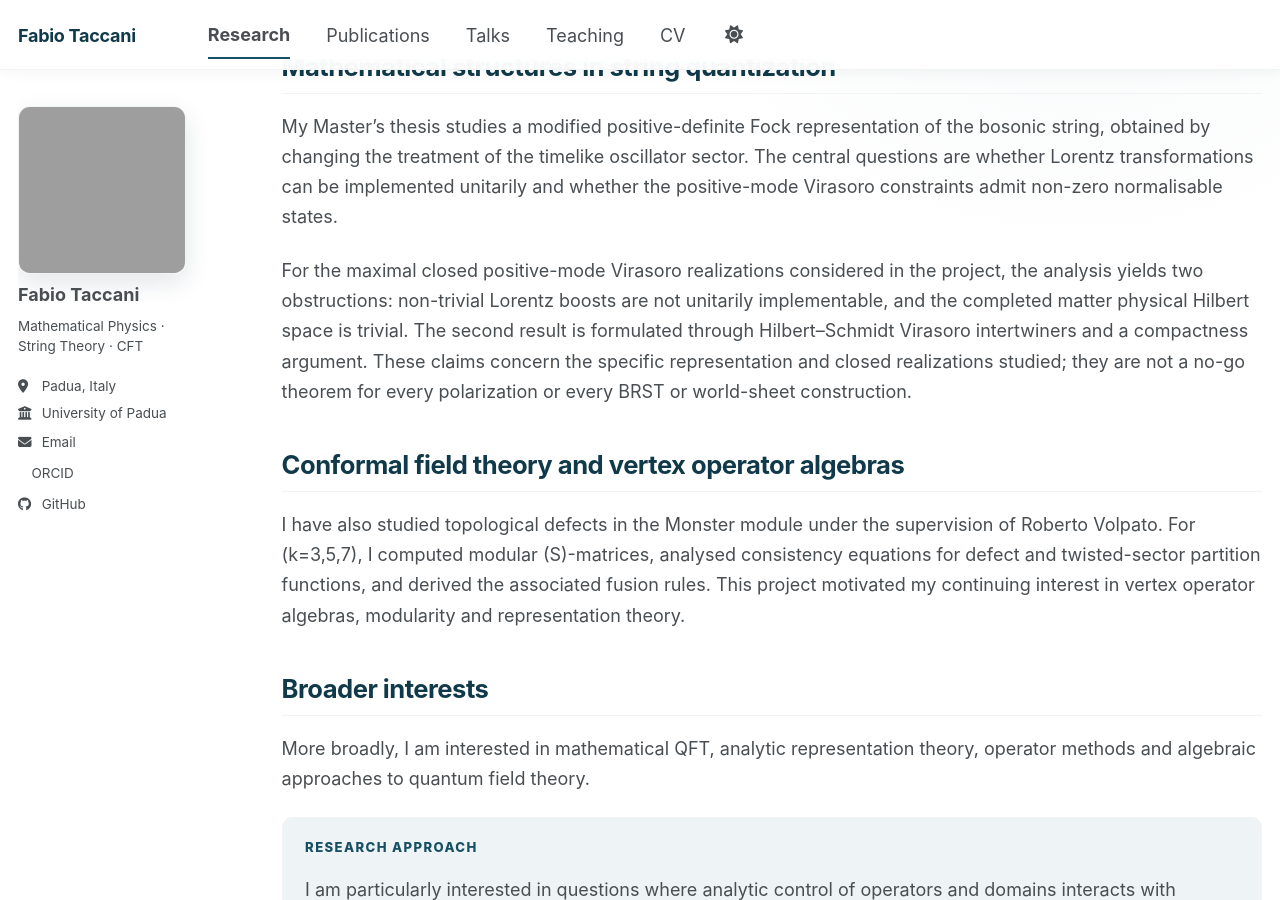
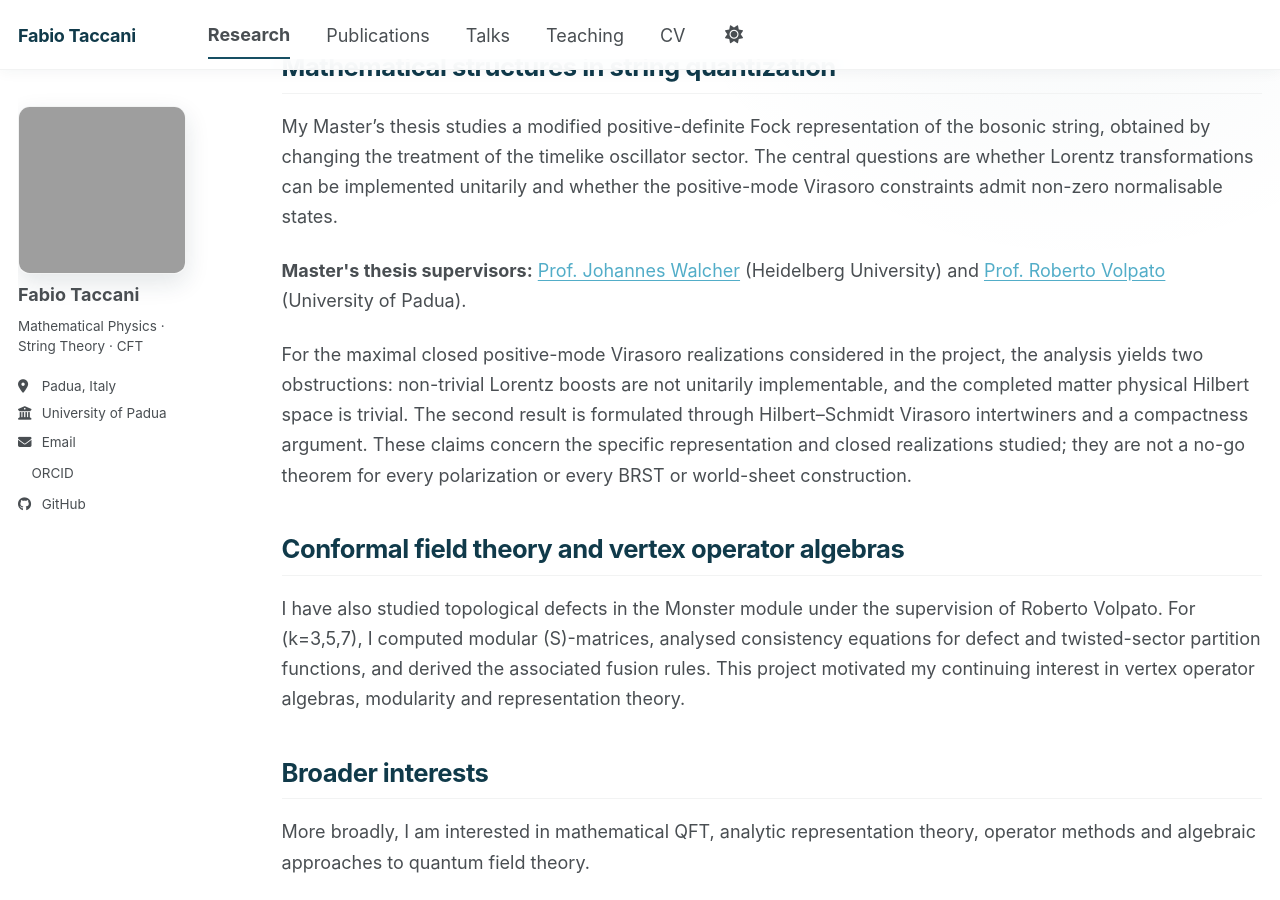
Before and after one commit to FabioTaccani/FabioTaccani.github.io, a Jekyll site: the page built from _pages/research.md, in a window 1280 px wide and 900 px high, scrolled down 347 px. Built offline with Jekyll 4.4.1, drawn with Linux system fonts in a browser that asks for light colours; a style sheet for code colours, icons or effects is not loaded.

Commit message:
Credit thesis supervisors in research profile

```diff
--- a/_pages/research.md
+++ b/_pages/research.md
@@ -27,10 +27,18 @@ oscillator sector. The central questions are whether Lorentz transformations
 can be implemented unitarily and whether the positive-mode Virasoro
 constraints admit non-zero normalisable states.
 
+<p class="research-supervisors">
+  <strong>Master's thesis supervisors:</strong>
+  <a href="https://web.mathi.uni-heidelberg.de/physmath/walcher">Prof. Johannes Walcher</a>
+  (Heidelberg University) and
+  <a href="https://unifind.unipd.it/resource/person/13292?language=en_US">Prof. Roberto Volpato</a>
+  (University of Padua).
+</p>
+
 For the maximal closed positive-mode Virasoro realizations considered in the
 project, the analysis yields two obstructions: non-trivial Lorentz boosts are
 not unitarily implementable, and the completed matter physical Hilbert space
-is trivial. The second result is formulated through Hilbert--Schmidt
+is trivial. The second result is formulated through Hilbert–Schmidt
 Virasoro intertwiners and a compactness argument. These claims concern the
 specific representation and closed realizations studied; they are not a
 no-go theorem for every polarization or every BRST or world-sheet
```
